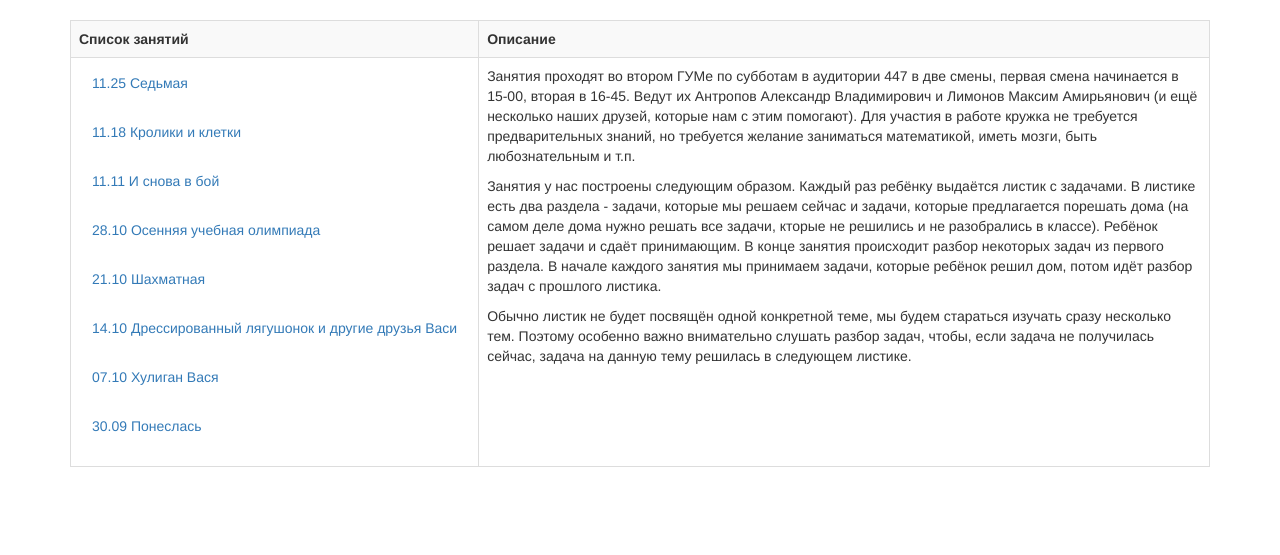
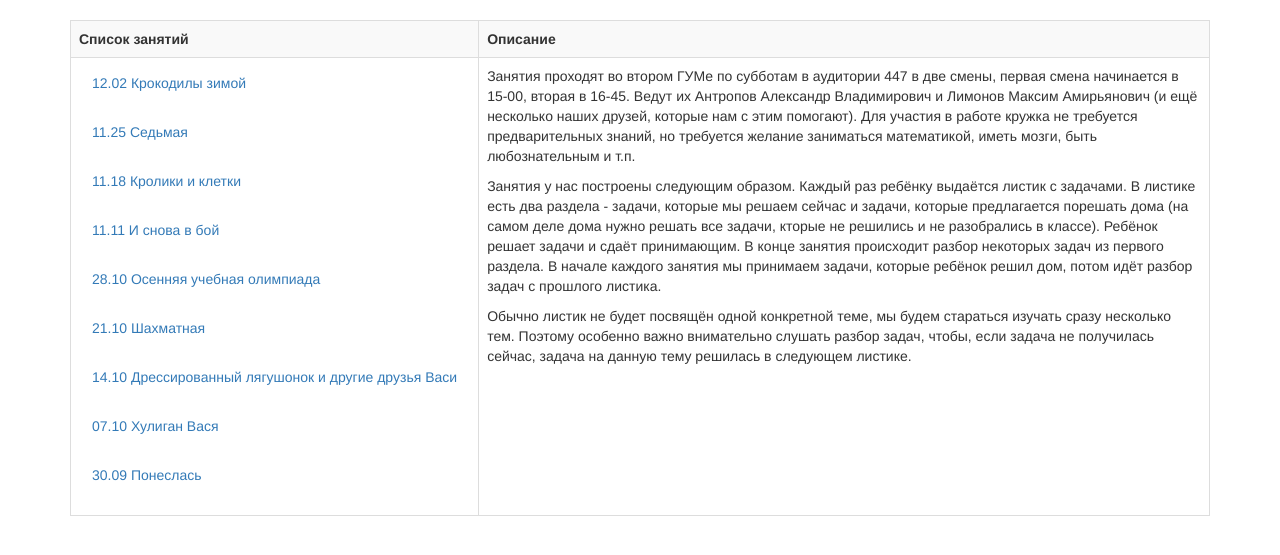
Before and after one commit to matemax/test_site, a Flask app: page /lessons in a window 1280 px wide. Shown: the part 52-607 px from the top of the page. Run offline with Flask 2, Linux system fonts and the light colour scheme; some libraries are stand-ins or nearby versions.

Commit message:
lesson 08

```diff
--- a/app/templates/list_lessons.html
+++ b/app/templates/list_lessons.html
@@ -1,3 +1,6 @@
+<div class="form-group">
+    <a href="/lessons/08" class="btn btn btn-link">12.02 Крокодилы зимой</a>
+</div>
 <div class="form-group">
     <a href="/lessons/07" class="btn btn btn-link">11.25 Седьмая</a>
 </div>
```
Also changed, not shown: 1 other file.
